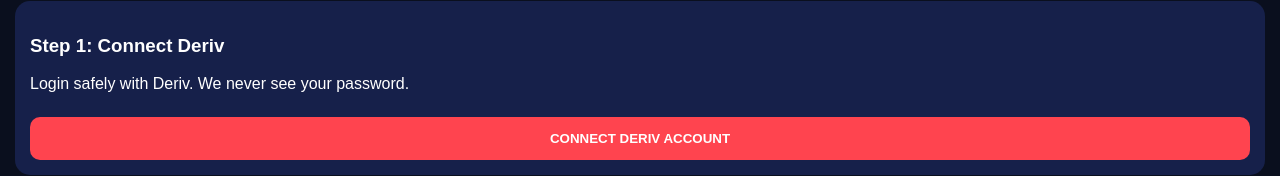
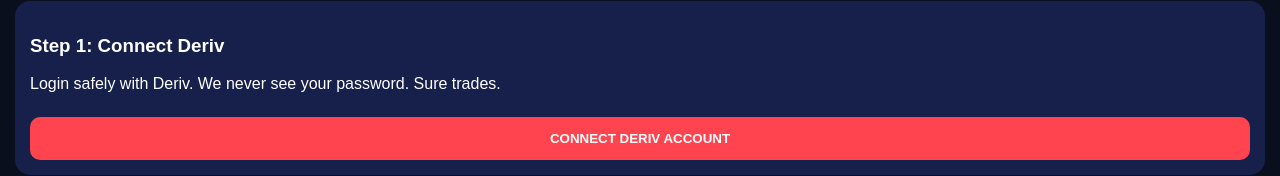
Before and after one commit to Ojay-037/OJAY-KILLERBOT, a plain HTML site: page index.html in a window 1280 px wide. Shown: the part 160-336 px from the top of the page. Drawn offline with Linux system fonts and the light colour scheme.

Commit message:
Update login message in index.html

```diff
--- a/index.html
+++ b/index.html
@@ -29,7 +29,7 @@ button{width:100%;padding:14px;border:none;border-radius:10px;font-weight:bold;m
 
 <div class="card" id="loginCard">
 <h3>Step 1: Connect Deriv</h3>
-<p>Login safely with Deriv. We never see your password.</p>
+<p>Login safely with Deriv. We never see your password. Sure trades.</p>
 <button class="login" onclick="loginDeriv()">CONNECT DERIV ACCOUNT</button>
 </div>
 
```
